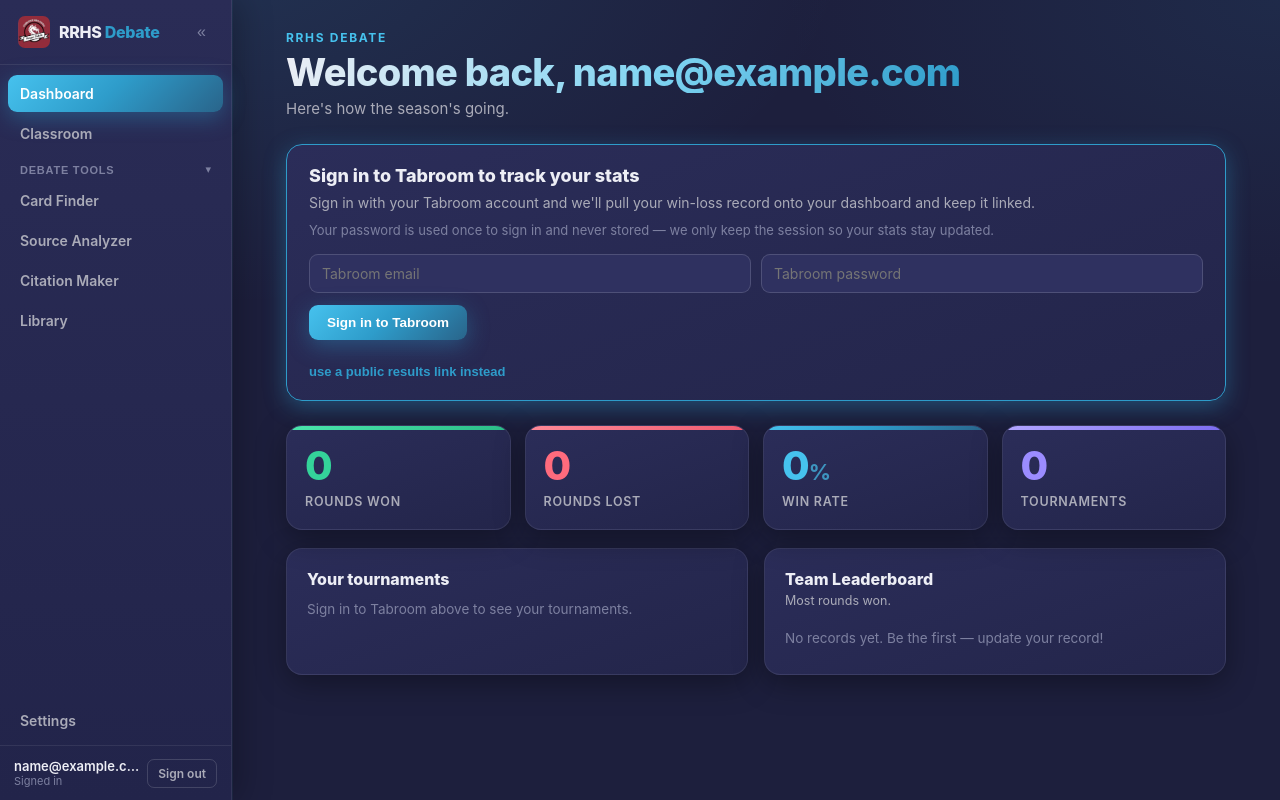
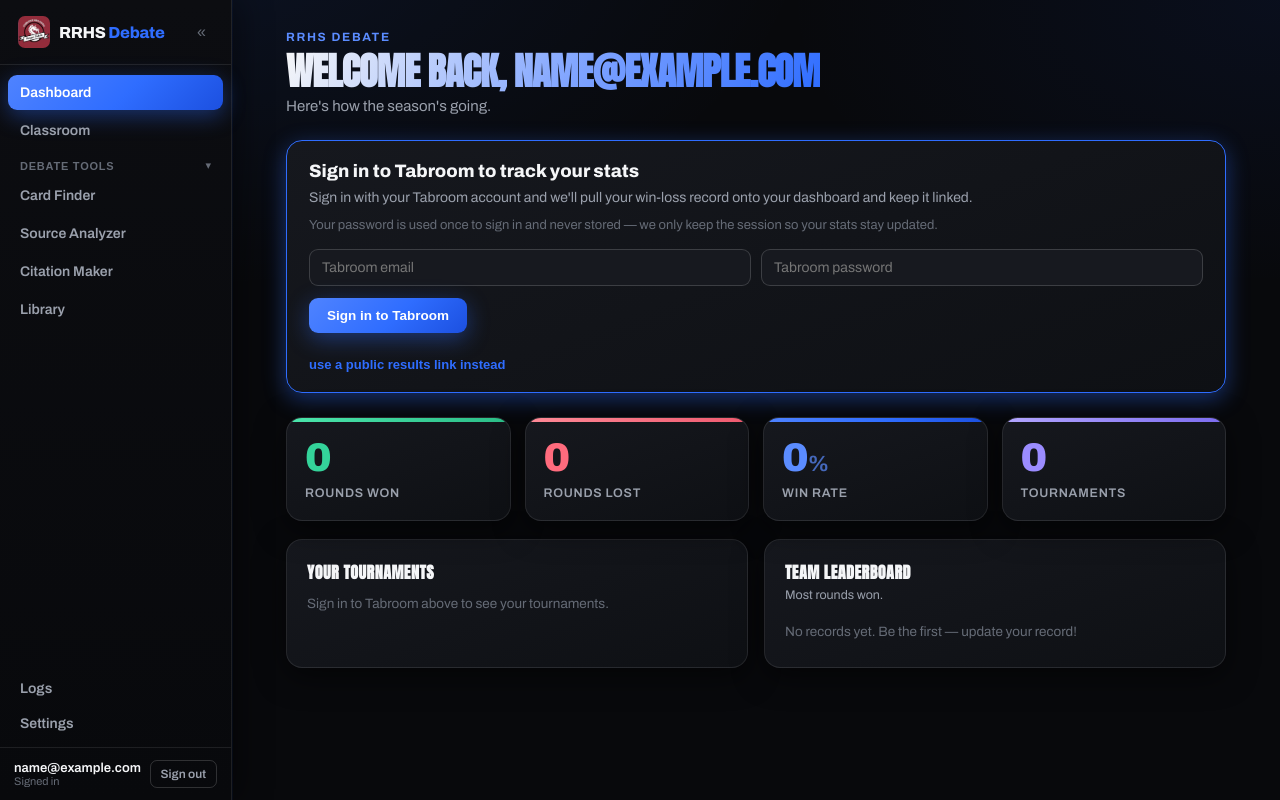
Before and after one commit to epicgamer6707/RRHS_Debate, a Flask app: page /dashboard in a window 1280 px wide. Run offline with Flask 3, Linux system fonts and the light colour scheme; the visitor is signed in with stand-in values (Sample User, id 1); data comes from the database, SQL or seed files in the repository; data that the repository does not hold is empty.

Commit message:
Bold editorial retheme (near-black + electric blue + Anton) across the app
- theme.css: new near-black surfaces, electric-blue accent, Anton display font +
  Archivo body; applied via CSS variables so every page (auth, dashboard,
  scraper, logs) inherits it. Sidebar recoloured to match.
- Rebuild landing to the mockup: big uppercase 'THE DEBATE EVIDENCE WORKSPACE.'
  hero, stat row, and a photo-collage grid (drop photos into
  static/img/collage/1-5.jpg to fill the tiles).
- Dashboard: 'Logs' now a sidebar tab above Settings; competition sign-up set
  apart (top accent rule, more top margin) and sized up.
- Leaderboard ranks by win rate then wins and hides 0-win records, so an empty
  record no longer sits at the top.

Co-Authored-By: Claude Opus 4.8 <noreply@anthropic.com>

```diff
--- a/app/blueprints/main_routes.py
+++ b/app/blueprints/main_routes.py
@@ -35,14 +35,14 @@ def healthz():
 def dashboard():
     record = DebateRecord.query.filter_by(user_id=current_user.id).first()
     tabroom_link = TabroomLink.query.filter_by(user_id=current_user.id, confirmed=True).first()
-    leaderboard = (
+    # Rank by win rate first, then total wins — so a 0-win record never sits on top.
+    rows = (
         db.session.query(DebateRecord)
         .join(User, DebateRecord.user_id == User.id)
-        .filter((DebateRecord.wins + DebateRecord.losses) > 0)
-        .order_by(DebateRecord.wins.desc())
-        .limit(10)
+        .filter(DebateRecord.wins > 0)
         .all()
     )
+    leaderboard = sorted(rows, key=lambda r: (r.win_rate, r.wins), reverse=True)[:10]
     return render_template(
         "dashboard/home.html", active="home", record=record,
         leaderboard=leaderboard, tabroom_link=tabroom_link,
--- a/app/static/css/dashboard.css
+++ b/app/static/css/dashboard.css
@@ -4,7 +4,7 @@
 *, *::before, *::after { box-sizing: border-box; margin: 0; padding: 0; }
 html, body { height: 100%; }
 body {
-    font-family: -apple-system, BlinkMacSystemFont, 'Segoe UI', Arial, sans-serif;
+    font-family: var(--font-body, -apple-system, BlinkMacSystemFont, 'Segoe UI', Arial, sans-serif);
     background: var(--app-bg) fixed;
     color: var(--text-hi);
     overflow: hidden;
@@ -17,9 +17,9 @@ body {
 .sidebar {
     width: 232px;
     flex-shrink: 0;
-    background: linear-gradient(180deg, #2a2c56 0%, #22244a 100%);
+    background: linear-gradient(180deg, #0c0d11 0%, #08090c 100%);
     border-right: 1px solid var(--line);
-    box-shadow: 1px 0 0 rgba(70, 194, 238, 0.06), 8px 0 30px rgba(0, 0, 0, 0.25);
+    box-shadow: 1px 0 0 rgba(47, 109, 255, 0.06), 8px 0 30px rgba(0, 0, 0, 0.4);
     display: flex;
     flex-direction: column;
 }
--- a/app/static/css/home.css
+++ b/app/static/css/home.css
@@ -180,3 +180,21 @@
 
 /* off-screen decoy inputs that catch browser autofill */
 .autofill-decoy { position: absolute; top: 0; left: 0; width: 1px; height: 1px; opacity: 0; pointer-events: none; z-index: -1; }
+
+/* Competition sign-up: set apart from the dashboard, a touch bigger */
+.comp-embed {
+    margin-top: 40px;
+    padding: 26px 26px 28px;
+    border: 1px solid var(--line-md);
+    box-shadow: var(--glow-soft);
+    position: relative;
+}
+.comp-embed::before {
+    content: ""; position: absolute; left: 0; right: 0; top: -1px; height: 3px;
+    background: var(--grad-accent); border-radius: 3px 3px 0 0;
+}
+.comp-embed .panel-h2 { font-size: 22px; }
+.comp-embed .panel-sub { font-size: 14.5px; margin-bottom: 18px; }
+.comp-embed .comp-input { padding: 13px 15px; font-size: 15px; }
+.comp-embed .comp-field label { font-size: 13.5px; }
+.comp-embed .comp-btn-wide { padding: 14px 22px; font-size: 15px; }
--- a/app/static/css/theme.css
+++ b/app/static/css/theme.css
@@ -1,41 +1,43 @@
 /* ─────────────────────────────────────────────────────────────────────────────
    RRHS Debate — shared brand theme.
-   Palette from the "Type Terms" navy/cyan scheme. Loaded on every page so the
-   scraper, login, dashboard, etc. all share one source of truth.
+   Bold editorial look: near-black surfaces, electric-blue accent, heavy condensed
+   display type. Loaded on every page so scraper, login, dashboard all share it.
    ───────────────────────────────────────────────────────────────────────────── */
+@import url('https://fonts.googleapis.com/css2?family=Anton&family=Archivo:wght@400;500;600;700;800;900&display=swap');
+
 :root {
+    /* Display + body fonts */
+    --font-display: "Anton", "Arial Narrow", "Helvetica Neue", sans-serif;
+    --font-body: "Archivo", "Helvetica Neue", Arial, sans-serif;
+
     /* Raw brand palette */
-    --c-navy:  #25274D;
-    --c-slate: #464866;
-    --c-gray:  #AAABB8;
-    --c-cyan:  #2E9CCA;
-    --c-blue:  #29648A;
+    --c-blue:  #2f6dff;
 
-    /* Dark-UI surfaces (derived) */
-    --surface-0: #1d1f3d;   /* deepest background         */
-    --surface-1: #25274D;   /* navy panels / bars         */
-    --surface-2: #2f3160;   /* raised cards / inputs       */
-    --surface-3: #464866;   /* slate — hover / higher lift */
+    /* Dark-UI surfaces (near-black) */
+    --surface-0: #08090c;   /* deepest background          */
+    --surface-1: #101216;   /* panels / bars               */
+    --surface-2: #17191f;   /* raised cards / inputs        */
+    --surface-3: #24272f;   /* hover / higher lift          */
 
     /* Text on dark surfaces */
-    --text-hi:  #edeef5;    /* primary   */
-    --text-mid: #aaabb8;    /* secondary */
-    --text-lo:  #7d80a0;    /* muted     */
+    --text-hi:  #f5f6f8;    /* primary   */
+    --text-mid: #9aa0ac;    /* secondary */
+    --text-lo:  #656b76;    /* muted     */
 
-    /* Accents */
-    --accent:        #2E9CCA; /* cyan — primary action      */
-    --accent-2:      #29648A; /* blue — hover / secondary   */
-    --accent-bright: #46c2ee; /* brighter cyan for glows    */
-    --accent-soft:   rgba(46, 156, 202, 0.15);
+    /* Accents — electric blue */
+    --accent:        #2f6dff;
+    --accent-2:      #1c50e0; /* hover / secondary          */
+    --accent-bright: #5b8cff; /* brighter blue for glows    */
+    --accent-soft:   rgba(47, 109, 255, 0.16);
 
     /* Gradients + glows for pop */
-    --grad-accent:       linear-gradient(135deg, #46c2ee 0%, #2E9CCA 48%, #29648A 100%);
-    --grad-accent-hover: linear-gradient(135deg, #5accf2 0%, #34a6d6 48%, #2b6f99 100%);
-    --grad-surface:      linear-gradient(160deg, #2b2d59 0%, #23254a 100%);
-    --grad-brand:        linear-gradient(120deg, #edeef5 0%, #7fd4f2 55%, #2E9CCA 100%);
-    --glow-accent:       0 6px 22px rgba(46, 156, 202, 0.38);
-    --glow-accent-lg:    0 10px 34px rgba(46, 156, 202, 0.45);
-    --glow-soft:         0 8px 30px rgba(0, 0, 0, 0.35);
+    --grad-accent:       linear-gradient(135deg, #4f83ff 0%, #2f6dff 55%, #1c50e0 100%);
+    --grad-accent-hover: linear-gradient(135deg, #6a97ff 0%, #3d78ff 55%, #2358f0 100%);
+    --grad-surface:      linear-gradient(160deg, #16181e 0%, #0e1014 100%);
+    --grad-brand:        linear-gradient(120deg, #f5f6f8 0%, #7ea3ff 55%, #2f6dff 100%);
+    --glow-accent:       0 6px 22px rgba(47, 109, 255, 0.40);
+    --glow-accent-lg:    0 10px 34px rgba(47, 109, 255, 0.48);
+    --glow-soft:         0 8px 30px rgba(0, 0, 0, 0.55);
 
     /* Semantic stat colors (dashboard) */
     --win:    #34d39a;  --win-soft:  rgba(52, 211, 154, 0.14);
@@ -47,42 +49,51 @@
     --grad-gold:   linear-gradient(135deg, #ffd873 0%, #eda92f 100%);
     --grad-violet: linear-gradient(135deg, #b3a6ff 0%, #7c6cf0 100%);
 
-    /* App backdrop: faint cyan aurora over the deep navy */
+    /* App backdrop: near-black with a faint blue glow up top */
     --app-bg:
-        radial-gradient(1100px 620px at 15% -8%, rgba(70, 194, 238, 0.12), transparent 60%),
-        radial-gradient(900px 520px at 100% 0%, rgba(41, 100, 138, 0.16), transparent 55%),
+        radial-gradient(1100px 620px at 12% -10%, rgba(47, 109, 255, 0.10), transparent 60%),
+        radial-gradient(900px 520px at 100% 0%, rgba(28, 80, 224, 0.08), transparent 55%),
         var(--surface-0);
 
     /* Hairlines on dark surfaces */
-    --line:    rgba(255, 255, 255, 0.08);
-    --line-md: rgba(255, 255, 255, 0.15);
+    --line:    rgba(255, 255, 255, 0.09);
+    --line-md: rgba(255, 255, 255, 0.16);
 }
 
 /* ── Light mode (opt-in via data-theme="light") ── */
 :root[data-theme="light"] {
-    --surface-0: #eef0f7;
+    --surface-0: #f3f4f8;
     --surface-1: #ffffff;
     --surface-2: #f1f3f9;
     --surface-3: #e4e7f0;
 
-    --text-hi:  #1b1d38;
-    --text-mid: #565a7c;
+    --text-hi:  #0c0d12;
+    --text-mid: #4c5261;
     --text-lo:  #8b8fac;
 
-    --line:    rgba(20, 22, 50, 0.10);
-    --line-md: rgba(20, 22, 50, 0.16);
+    --line:    rgba(12, 13, 18, 0.10);
+    --line-md: rgba(12, 13, 18, 0.16);
 
     --grad-surface: linear-gradient(160deg, #ffffff 0%, #f3f4fb 100%);
-    --grad-brand:   linear-gradient(120deg, #1b1d38 0%, #2E9CCA 60%, #29648A 100%);
-    --glow-soft:    0 8px 26px rgba(20, 22, 50, 0.10);
+    --grad-brand:   linear-gradient(120deg, #0c0d12 0%, #2f6dff 60%, #1c50e0 100%);
+    --glow-soft:    0 8px 26px rgba(12, 13, 18, 0.10);
 
     --app-bg:
-        radial-gradient(1100px 620px at 15% -8%, rgba(46, 156, 202, 0.14), transparent 60%),
-        radial-gradient(900px 520px at 100% 0%, rgba(41, 100, 138, 0.10), transparent 55%),
-        #eef0f7;
+        radial-gradient(1100px 620px at 12% -10%, rgba(47, 109, 255, 0.12), transparent 60%),
+        radial-gradient(900px 520px at 100% 0%, rgba(28, 80, 224, 0.08), transparent 55%),
+        #f3f4f8;
 }
 /* Hardcoded surfaces that need a light-mode counterpart */
 :root[data-theme="light"] .sidebar {
     background: linear-gradient(180deg, #ffffff 0%, #f3f4fb 100%);
     box-shadow: 1px 0 0 rgba(20, 22, 50, 0.05), 8px 0 30px rgba(20, 22, 50, 0.06);
 }
+
+/* ── Editorial display treatment shared across pages ── */
+.display, .dash-title, .comp-h1, .an-h1, .cut-h1, .logs-h1, .hero-title,
+.panel-h2, .lib-h1 {
+    font-family: var(--font-display);
+    font-weight: 400;
+    letter-spacing: 0.5px;
+    text-transform: uppercase;
+}
--- a/app/templates/dashboard/layout.html
+++ b/app/templates/dashboard/layout.html
@@ -49,6 +49,7 @@
     </nav>
 
     <div class="sidebar-bottom">
+      <a class="nav-item" href="{{ url_for('logs.logs') }}">Logs</a>
       <a class="nav-item {{ 'active' if active == 'settings' }}" href="{{ url_for('main.dashboard_settings') }}">Settings</a>
     </div>
 
```
Also changed, not shown: app/static/css/app.css (+69 -58 lines), app/templates/landing.html (+26 -18 lines), app/static/img/collage/README.txt (added).
